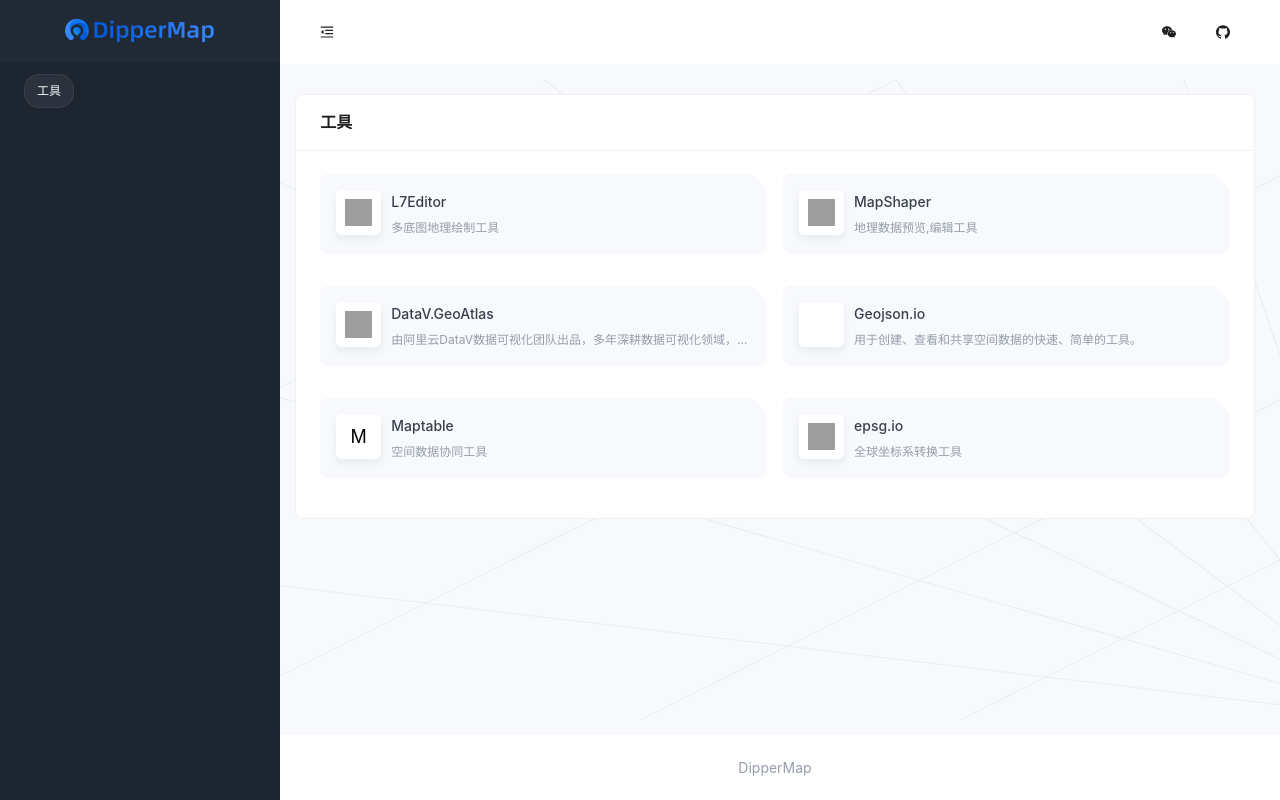
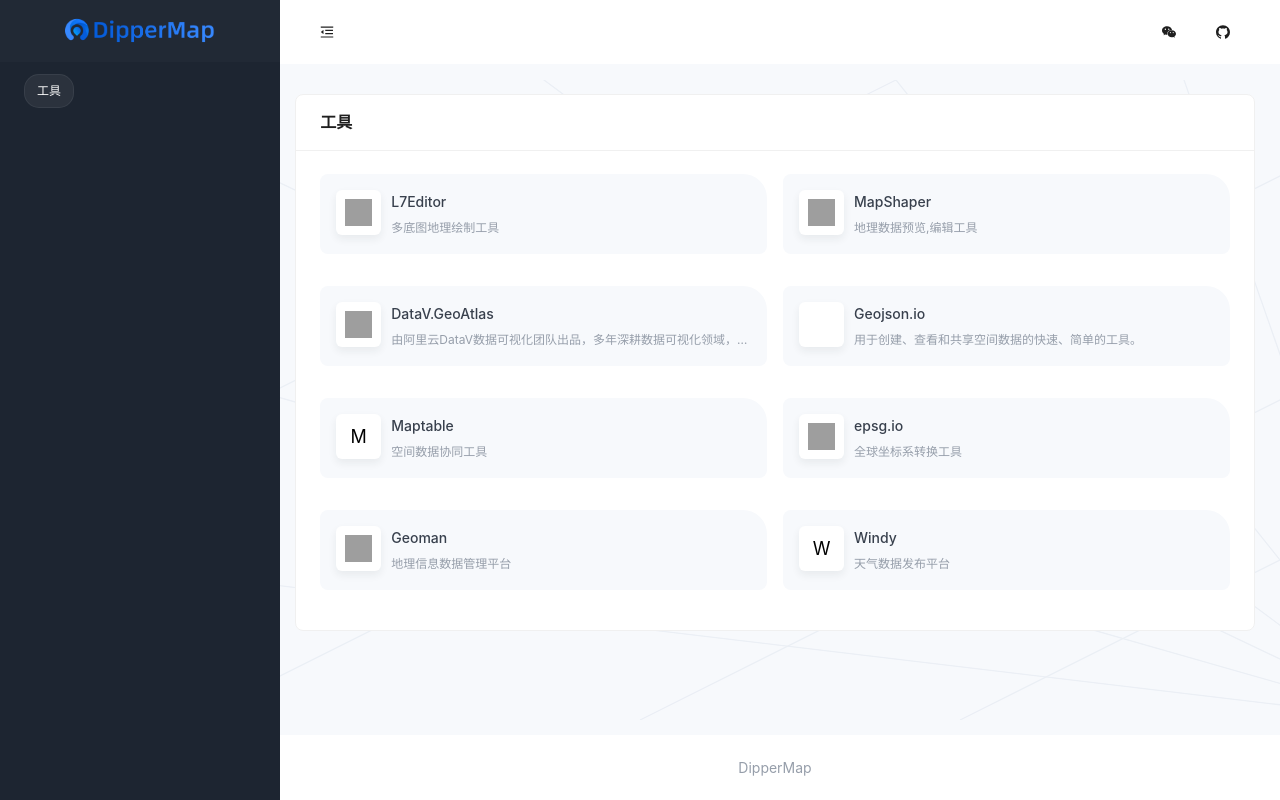
Before and after one commit to DipperMap/dippermap, a React (Create React App) app: page / in a window 1280 px wide. Built offline with nearby package versions, Linux system fonts and the light colour scheme; grey boxes are pictures that could not be loaded.

Commit message:
chore: 🔧 geoman,windy

```diff
--- a/src/data/config.ts
+++ b/src/data/config.ts
@@ -90,6 +90,26 @@
         order: 2,
         tags: ["GIS", "Web", "Data"],
       },
+      {
+        icon: "https://geoman.io/logo/geoman-logo.svg",
+        name: "Geoman",
+        en_name: "Geoman",
+        description: "地理信息数据管理平台",
+        en_description: "Geographic information data management platform",
+        site_url: "https://geoman.io/",
+        order: 2,
+        tags: ["GIS", "Web", "Data"],
+      },
+      {
+        icon: "",
+        name: "Windy",
+        en_name: "Windy",
+        description: "天气数据发布平台",
+        en_description: "Weather data publishing platform",
+        site_url: "https://www.windy.com/",
+        order: 2,
+        tags: ["GIS", "Web", "Data","Visualization"],
+      },
     ],
   },
 };
```
